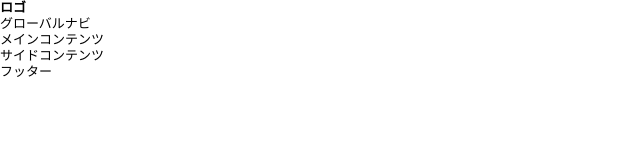
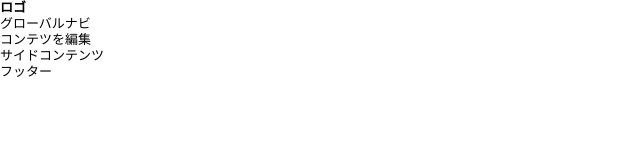
Before and after one commit to jobleno/git-rensyu1808, a plain HTML site: page index.html in a window 1280 px wide. Shown: the full height of the page, 0-640 px from the left. Drawn offline with Linux system fonts and the light colour scheme.

Commit message:
編集１

```diff
--- a/index.html
+++ b/index.html
@@ -30,7 +30,7 @@
 		グローバルナビ
 	</nav>
 	<main role="main">
-		メインコンテンツ
+		コンテツを編集
 	</main>
 	<aside role="complementary">
 		サイドコンテンツ
```
